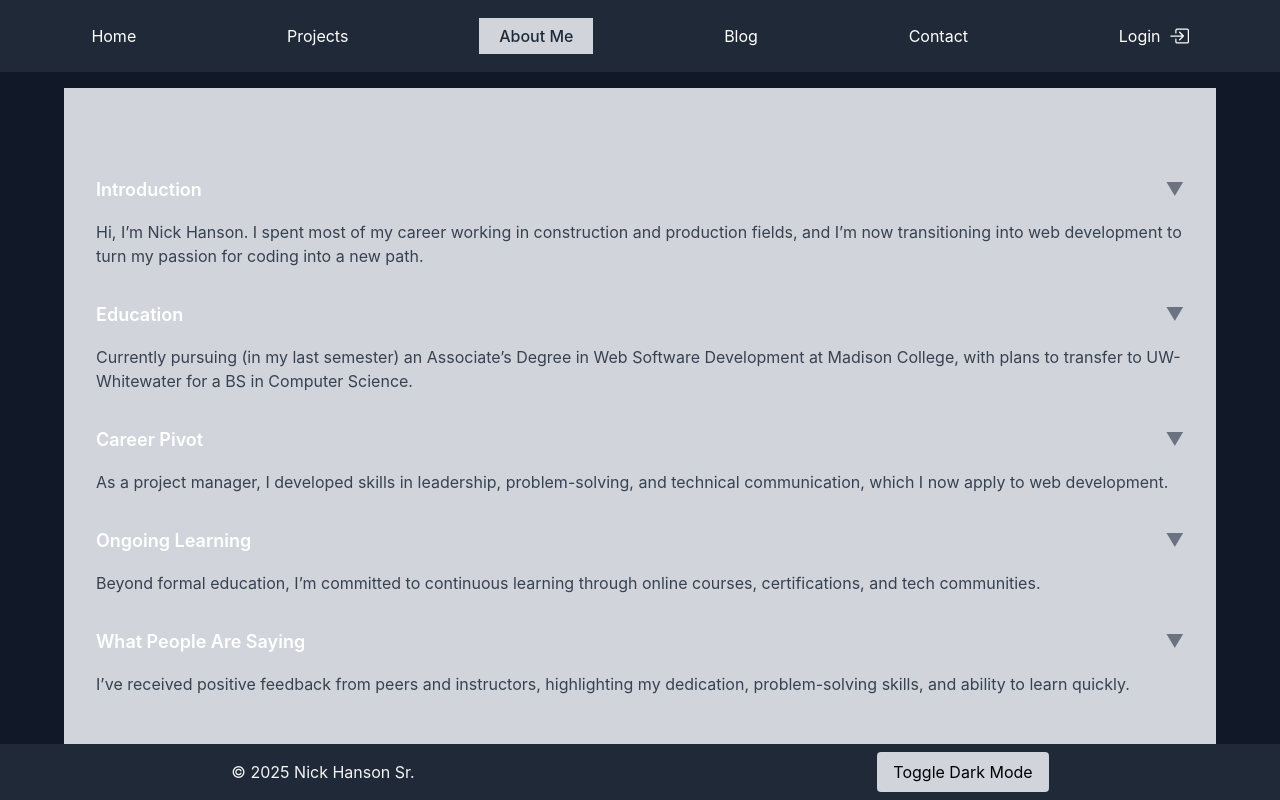
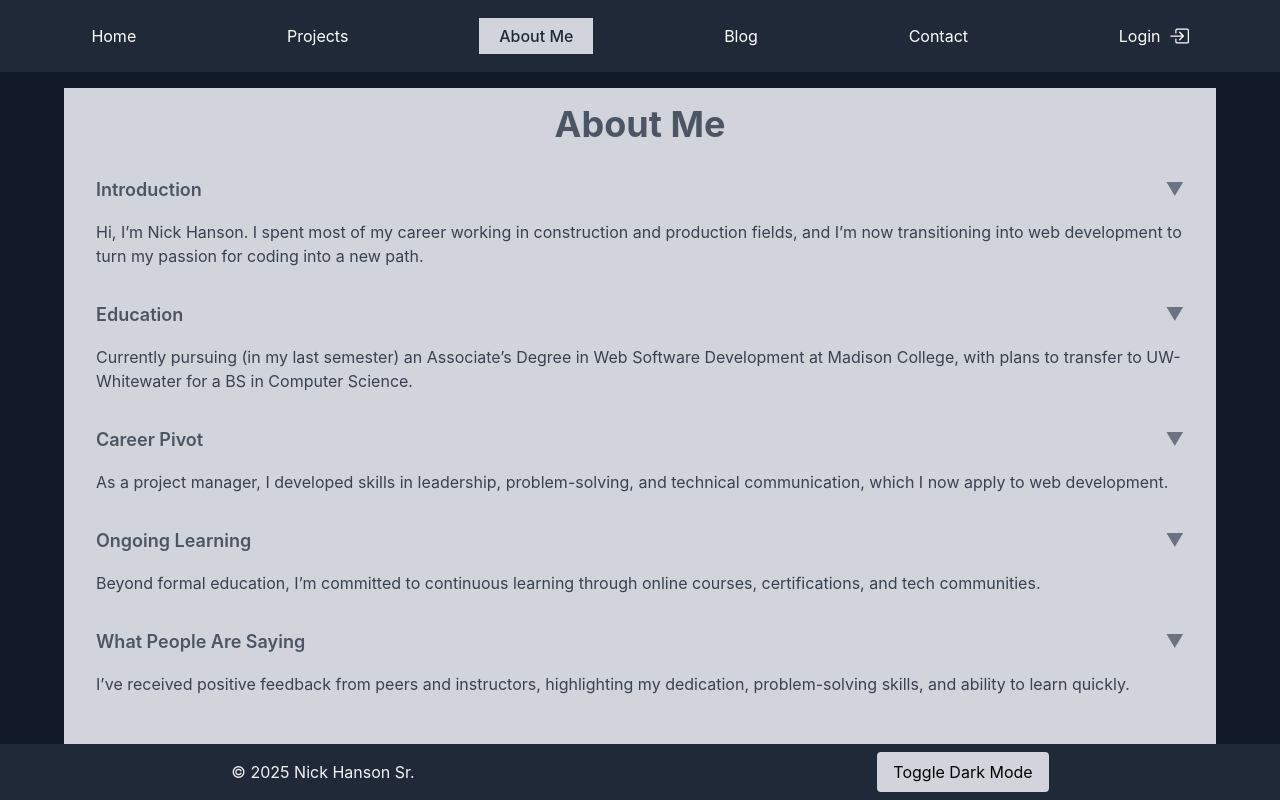
Before and after one commit to ArchILLtect/nh-showcase-site, a React (Create React App) app: page /about in a window 1280 px wide. Shown: the top 800 px of the page. Built offline with nearby package versions, Linux system fonts and the light colour scheme.

Commit message:
fix: more bad dark toggle colors

```diff
--- a/src/pages/AboutMe.jsx
+++ b/src/pages/AboutMe.jsx
@@ -55,9 +55,9 @@ const AboutMe = () => {
 
   return (
     <div className="bg-gray-300 dark:bg-gray-600 xl:max-w-6xl lg:max-w-4xl mx-auto p-4">
-      <h1 className="text-gray-300 dark:text-gray-900 text-4xl font-bold text-center mb-6">About Me</h1>
+      <h1 className="text-gray-600 dark:text-gray-300 text-4xl font-bold text-center mb-6">About Me</h1>
       {sections.map((section, index) => (
-        <div key={index} className="dark:bg-gray-300 mb-4 border-b border-gray-300 dark:border-gray-800">
+        <div key={index} className="text-gray-600 dark:text-gray-300 dark:bg-gray-300 mb-4 border-b border-gray-300 dark:border-gray-800">
           <button
             className="w-full text-left py-2 px-4 font-semibold text-lg flex justify-between items-center"
             onClick={() => toggleSection(index)}
```
